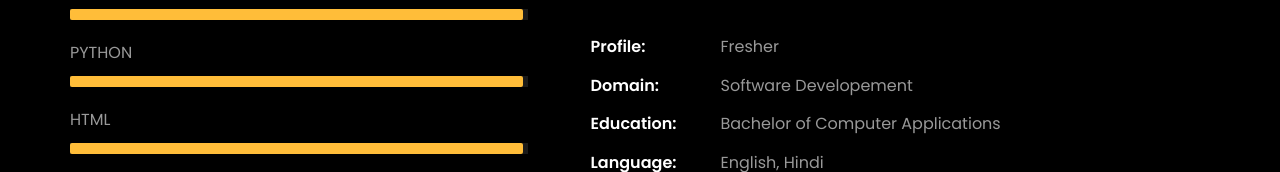
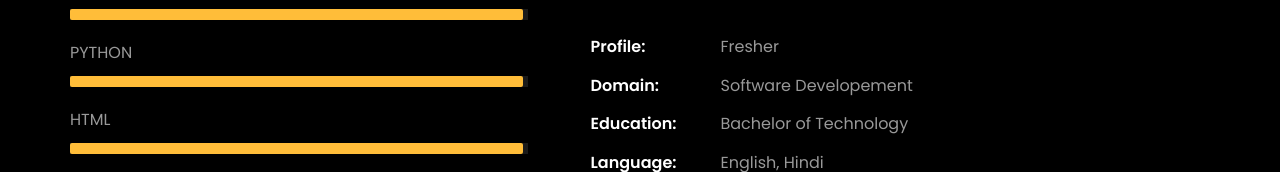
Before and after one commit to JaheerAnsari/My-Portfolio, a plain HTML site: page index.html in a window 1280 px wide. Shown: the part 1141-1313 px from the top of the page. Drawn offline with Linux system fonts and the light colour scheme; animation ran at ten frames a second; files whose address does not match are found by name.

Commit message:
Update index.html

```diff
--- a/index.html
+++ b/index.html
@@ -307,7 +307,7 @@
                       <span>Software Developement</span></li>
                     <li class="d-flex">
                       <span>Education:</span>
-                      <span>Bachelor of Computer Applications</span></li>
+                      <span>Bachelor of Technology</span></li>
                     <li class="d-flex">
                       <span>Language:</span>
                       <span>English, Hindi</span></li>
```
